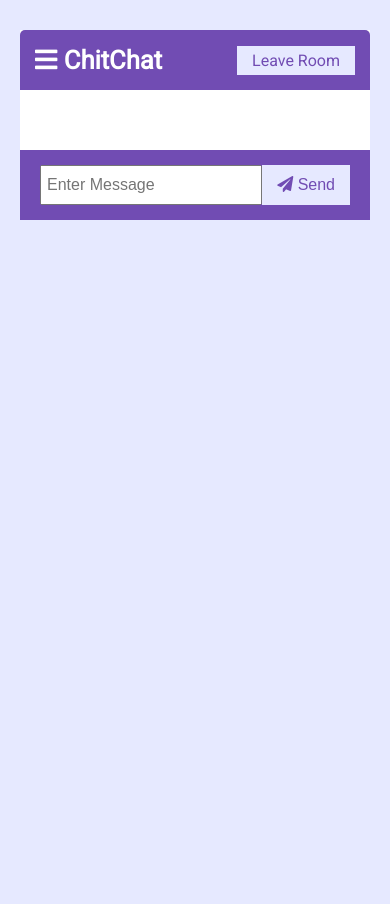
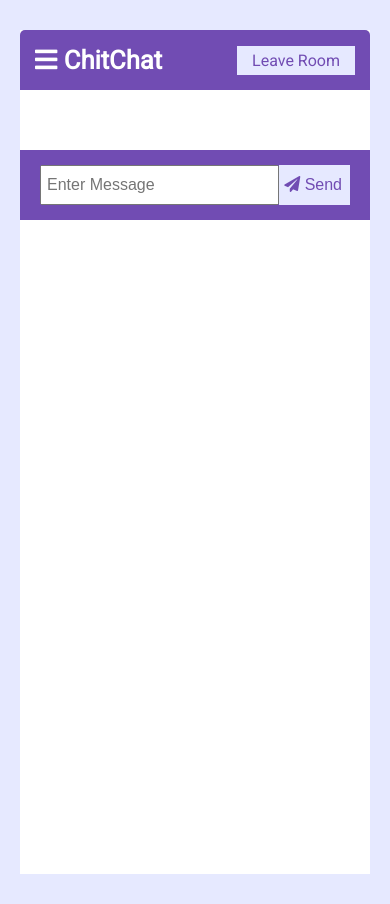
Before and after one commit to Zee-al-eid/chitchat, a website: page public/chat.html in a window 390 px wide. Before the commit the page ends 844 px from the top, so only its background shows below. Drawn offline with nearby package versions, Linux system fonts and the light colour scheme; no server answers.

Commit message:
updating

```diff
--- a/public/css/style.css
+++ b/public/css/style.css
@@ -207,4 +207,12 @@ a {
   .chat-form-container {
     padding: 15px 20px;
   }
+  form > .btn {
+    padding: 0px 8px 0 5px;
+  }
+  .chat-container {
+    min-width: 100%;
+    min-height: 100vh;
+    max-height: 100vh;
+  }
 }
```
